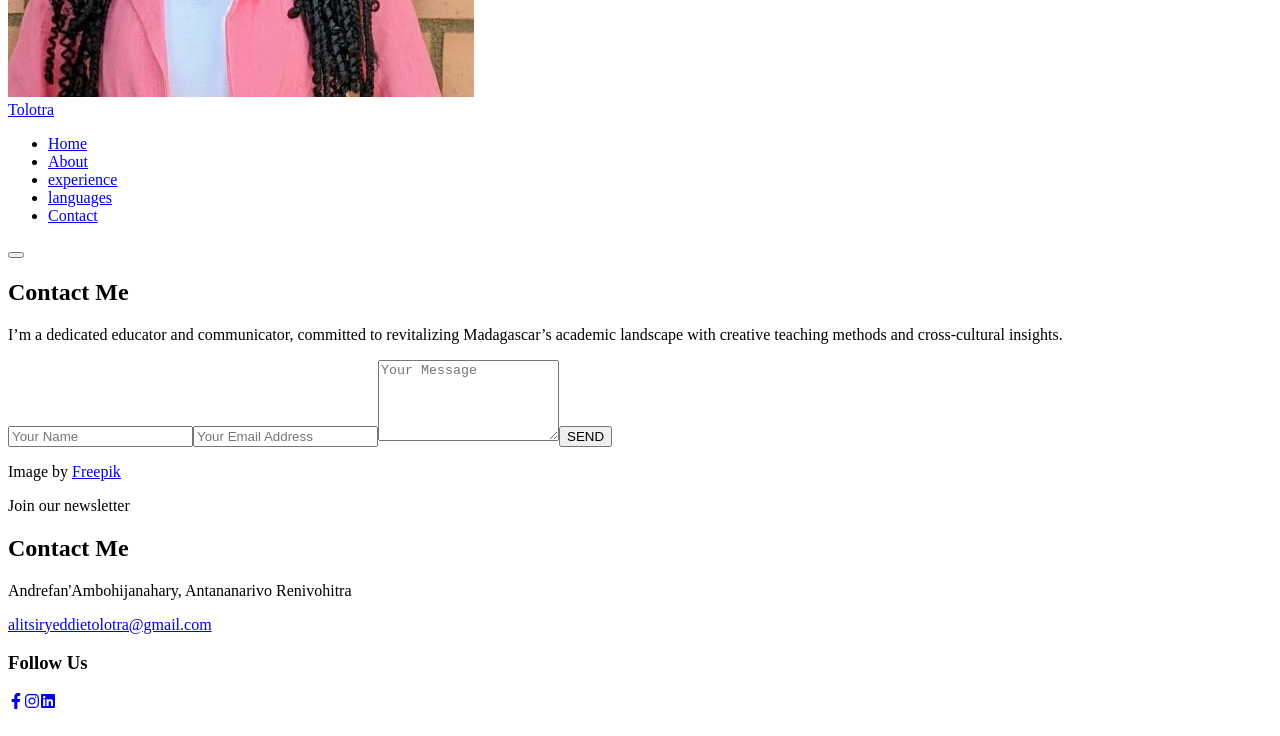
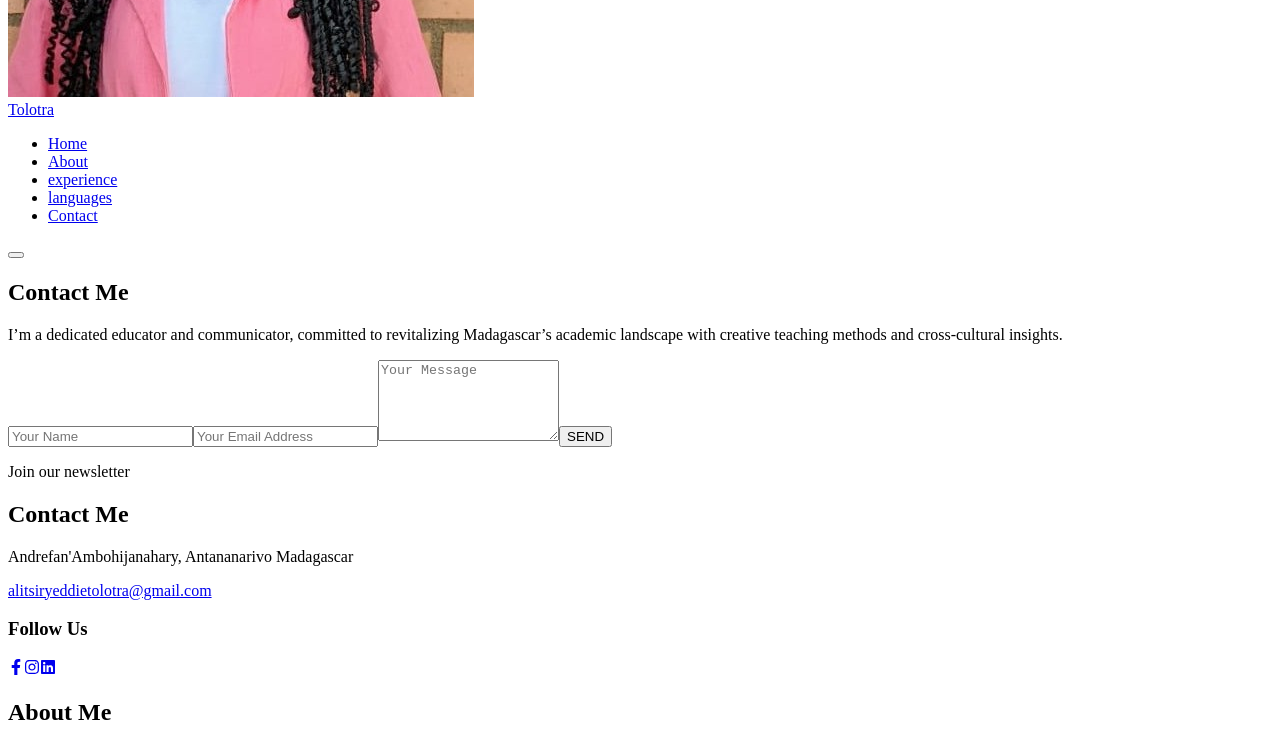
Before and after one commit to JOUDASHY/portfolio-tolotra, a Next.js app: page /contact in a window 1280 px wide. Shown: the part 423-1159 px from the top of the page. Built offline with nearby package versions, Linux system fonts and the light colour scheme; grey boxes are pictures that could not be loaded.

Commit message:
fix contact page

```diff
--- a/src/app/components/Contact.tsx
+++ b/src/app/components/Contact.tsx
@@ -126,9 +126,9 @@ const Contact = () => {
               </p>
             )}
 
-            <p className="text-xs sm:text-sm text-gray-500 mt-4">
+            {/* <p className="text-xs sm:text-sm text-gray-500 mt-4">
               Image by <a href="https://www.freepik.com" className="underline">Freepik</a>
-            </p>
+            </p> */}
           </form>
         </div>
 
@@ -141,7 +141,7 @@ const Contact = () => {
             Contact Me
           </h2>
           <div className="space-y-1 sm:space-y-2 text-sm sm:text-base md:text-lg text-gray-800">
-            <p>Andrefan'Ambohijanahary, Antananarivo Renivohitra</p>
+            <p>Andrefan'Ambohijanahary, Antananarivo Madagascar</p>
             <a
               href="mailto:alitsiryeddietolotra@gmail.com"
               className="text-pink-500 underline"
```
